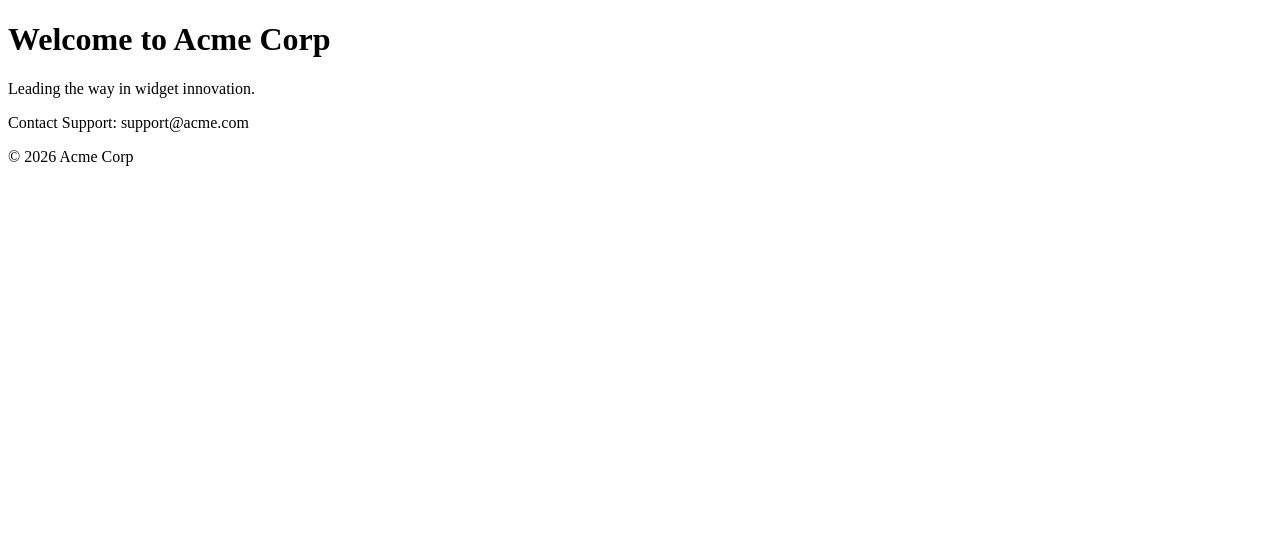
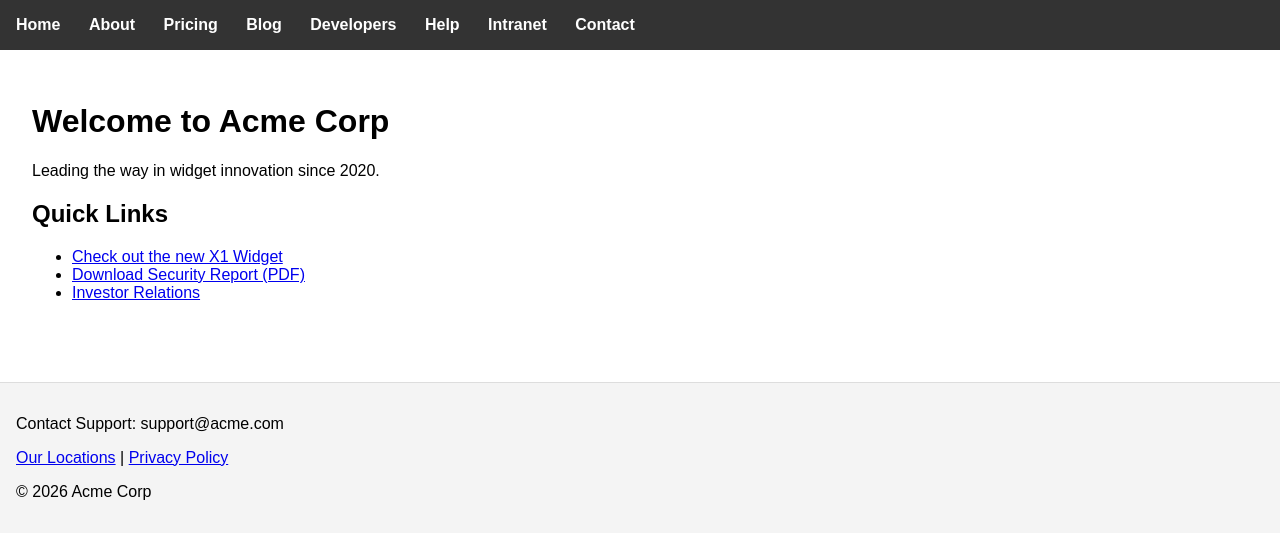
Before and after one commit to malmoaz/WebCrawler-golden-dataset, a plain HTML site: page index.html in a window 1280 px wide. Drawn offline with Linux system fonts and the light colour scheme.

Commit message:
Update index.html

```diff
--- a/index.html
+++ b/index.html
@@ -1,11 +1,46 @@
 <!DOCTYPE html>
 <html>
+<head>
+    <title>Acme Corp - Home</title>
+    <style>
+        body { font-family: sans-serif; margin: 0; padding: 0; }
+        nav { background: #333; padding: 1rem; }
+        nav a { color: white; margin-right: 1.5rem; text-decoration: none; font-weight: bold; }
+        nav a:hover { text-decoration: underline; }
+        .container { padding: 2rem; }
+        footer { background: #f4f4f4; padding: 1rem; margin-top: 2rem; border-top: 1px solid #ddd; }
+    </style>
+</head>
 <body>
-    <h1>Welcome to Acme Corp</h1>
-    <p>Leading the way in widget innovation.</p>
+
+    <nav>
+        <a href="index.html">Home</a>
+        <a href="about.html">About</a>
+        <a href="products/pricing.html">Pricing</a>
+        <a href="blog/index.html">Blog</a>
+        <a href="developer/index.html">Developers</a>
+        <a href="help/availability.html">Help</a>
+        <a href="intranet/index.html">Intranet</a>
+        <a href="contact.html">Contact</a>
+    </nav>
+
+    <div class="container">
+        <h1>Welcome to Acme Corp</h1>
+        <p>Leading the way in widget innovation since 2020.</p>
+
+        <h2>Quick Links</h2>
+        <ul>
+            <li><a href="products/widget-x1.html">Check out the new X1 Widget</a></li>
+            <li><a href="resources/whitepapers/security.pdf">Download Security Report (PDF)</a></li>
+            <li><a href="investors/annual-report-2024.html">Investor Relations</a></li>
+        </ul>
+    </div>
+
     <footer>
         <p>Contact Support: support@acme.com</p>
+        <p><a href="locations.html">Our Locations</a> | <a href="legal/privacy.html">Privacy Policy</a></p>
         <p>&copy; 2026 Acme Corp</p>
     </footer>
+
 </body>
 </html>
```
